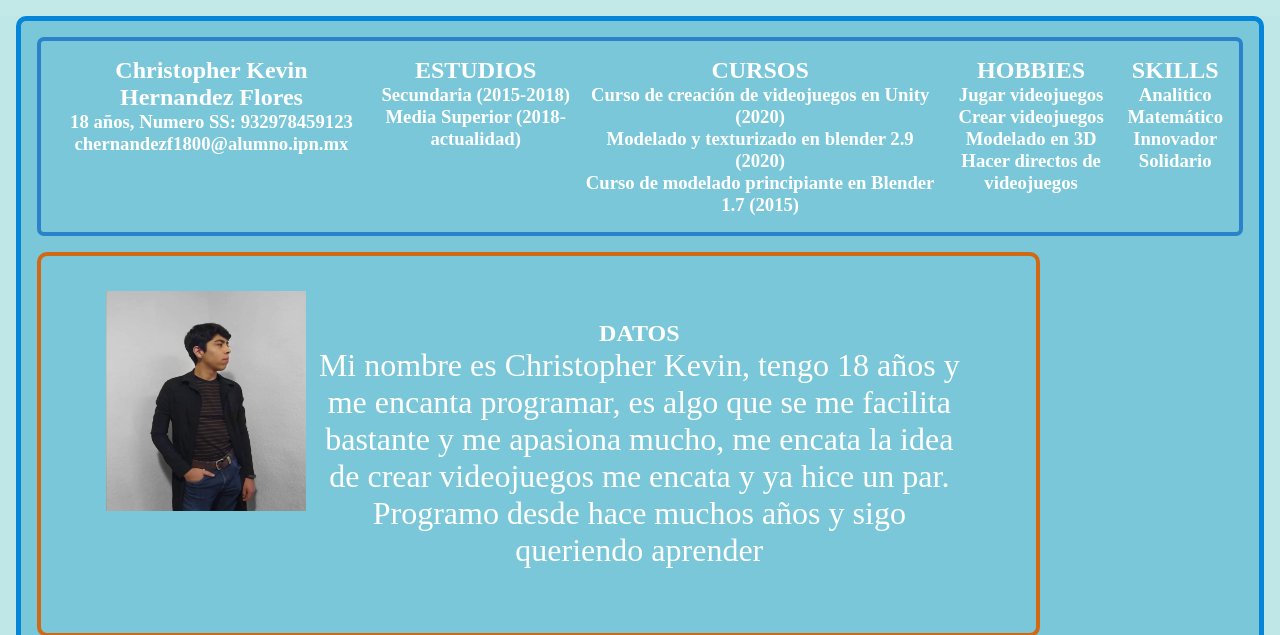
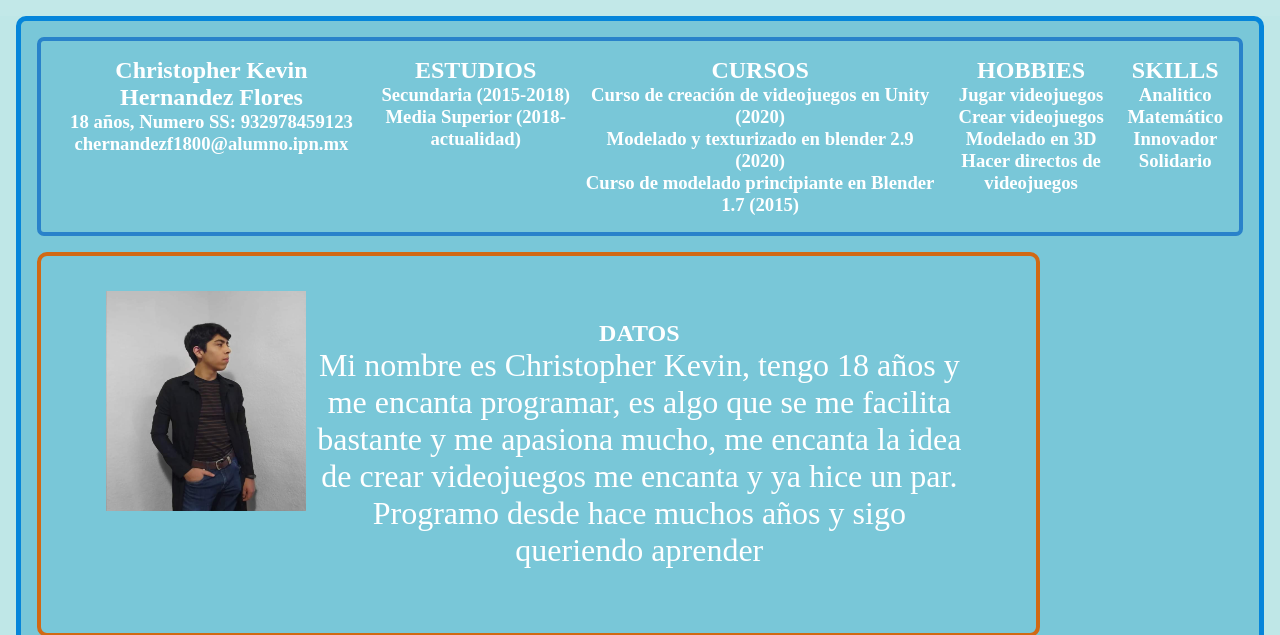
Before and after one commit to KevinHernandezxd/4IV9-PSW-HERNANDEZ-FLORES-CHRISTOPHER, a plain HTML site: page index.html in a window 1280 px wide. Shown: the top 635 px of the page. Drawn offline with Linux system fonts and the light colour scheme.

Commit message:
correccion de ortografia

```diff
--- a/index.html
+++ b/index.html
@@ -46,7 +46,7 @@
             <p>
                 <img class="foto" src="imagenes/fotoxd.png" alt="foto">
                 <h1>DATOS</h1>
-                <FONT SIZE=6>Mi nombre es Christopher Kevin, tengo 18 años y me encanta programar, es algo que se me facilita bastante y me apasiona mucho, me encata la idea de crear videojuegos me encata y ya hice un par. Programo desde hace muchos años y sigo queriendo aprender</font>
+                <FONT SIZE=6>Mi nombre es Christopher Kevin, tengo 18 años y me encanta programar, es algo que se me facilita bastante y me apasiona mucho, me encanta la idea de crear videojuegos me encanta y ya hice un par. Programo desde hace muchos años y sigo queriendo aprender</font>
             </p>
         </section>
 
```
